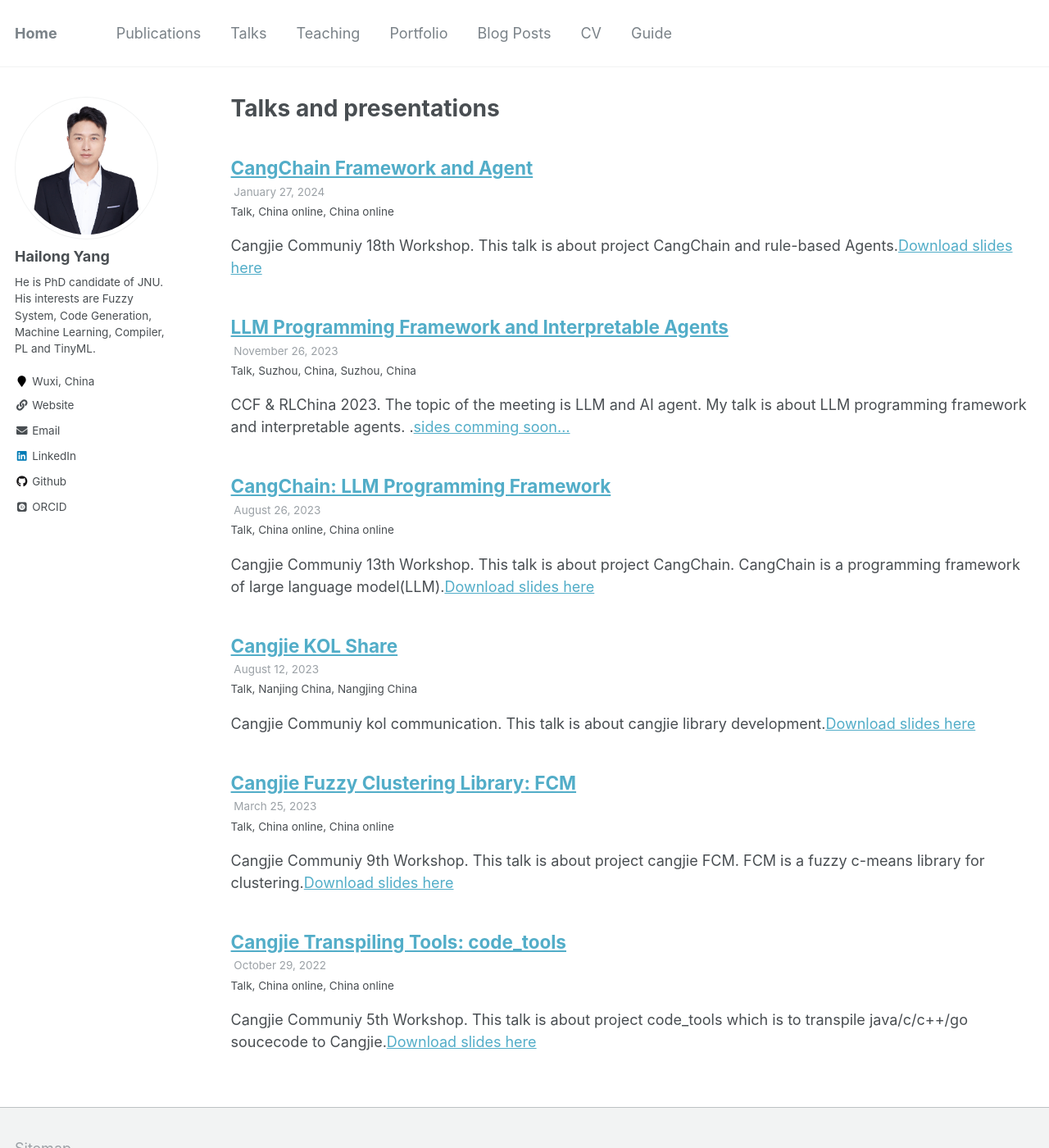
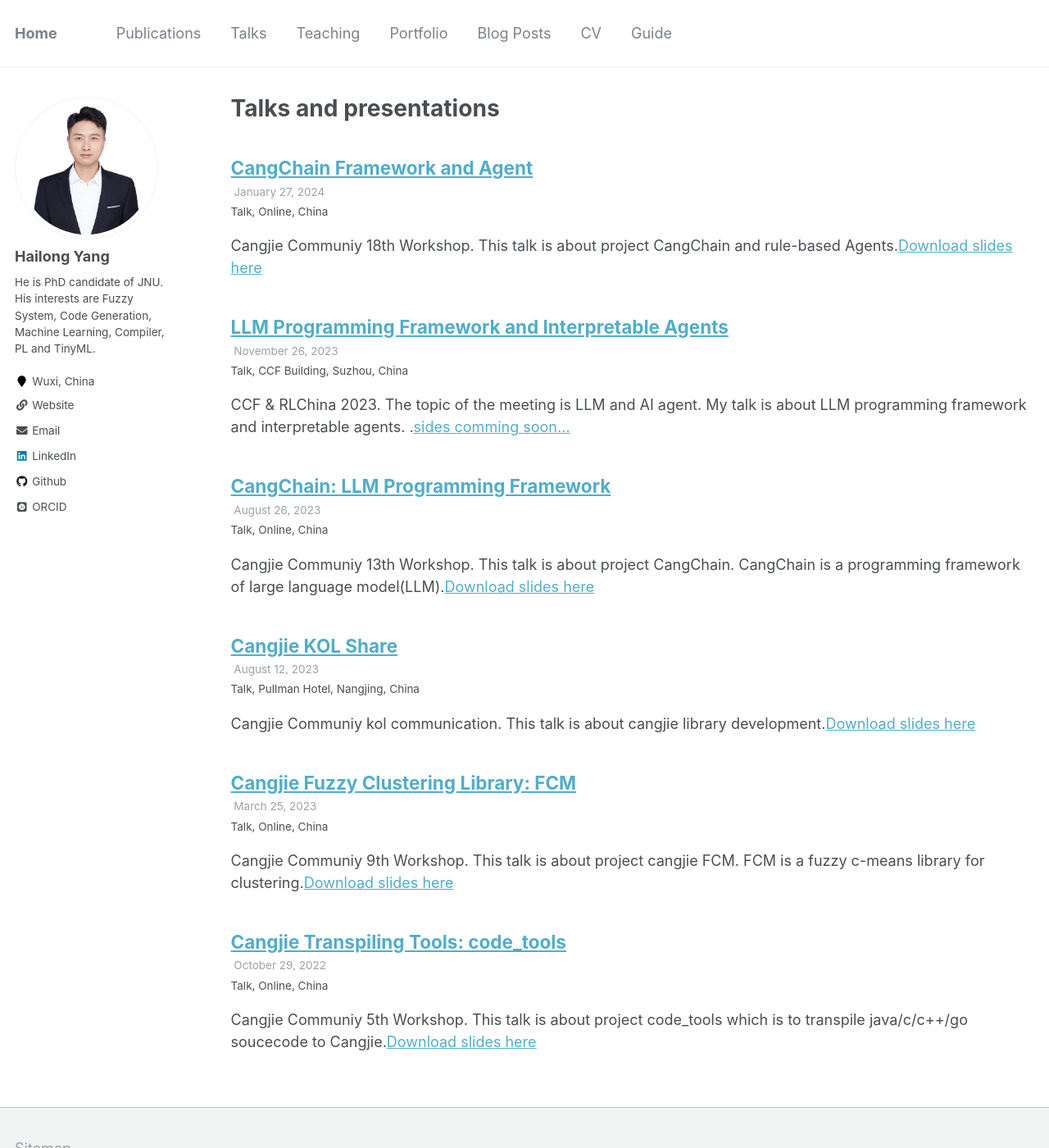
Before and after one commit to chinesebear/chinesebear.github.io, a Jekyll site: the page built from _pages/talks.html, in a window 1280 px wide and 1400 px high. Shown: the whole window at 82% size. Built offline with Jekyll 4.4.1, drawn with Linux system fonts in a browser that asks for light colours; some web fonts are replaced.

Commit message:
venue fix

```diff
--- a/_talks/2022-10-29-talk-cangjie-workshop.md
+++ b/_talks/2022-10-29-talk-cangjie-workshop.md
@@ -3,9 +3,9 @@ title: "Cangjie Transpiling Tools: code_tools"
 collection: talks
 type: "Talk"
 permalink:
-venue: "China online"
+venue: "Online"
 date: 2022-10-29
-location: "China online"
+location: "China"
 ---
 
 Cangjie Communiy 5th Workshop. This talk is about project code_tools which is to transpile java/c/c++/go soucecode to Cangjie.[Download slides here](https://yanghailong.me/files/code_tools.pdf)
--- a/_talks/2023-03-25-talk-cangjie-workshop.md
+++ b/_talks/2023-03-25-talk-cangjie-workshop.md
@@ -3,9 +3,9 @@ title: "Cangjie Fuzzy Clustering Library: FCM"
 collection: talks
 type: "Talk"
 permalink: /talks/2022-10-29-talk-cangjie-workshop
-venue: "China online"
+venue: "Online"
 date: 2023-03-25
-location: "China online"
+location: "China"
 ---
 
 Cangjie Communiy 9th Workshop. This talk is about project cangjie FCM. FCM is a fuzzy c-means library for clustering.[Download slides here](https://yanghailong.me/files/cangjie_fcm.pdf)
--- a/_talks/2023-08-12-talk-cangjie-kol.md
+++ b/_talks/2023-08-12-talk-cangjie-kol.md
@@ -3,9 +3,9 @@ title: "Cangjie KOL Share"
 collection: talks
 type: "Talk"
 permalink: /talks/2023-03-25-talk-cangjie-workshop
-venue: "Nanjing China"
+venue: "Pullman Hotel"
 date: 2023-08-12
-location: "Nangjing China"
+location: "Nangjing, China"
 ---
 
 Cangjie Communiy kol communication. This talk is about cangjie library development.[Download slides here](https://yanghailong.me/files/cangjie-kol-talk.pdf)
--- a/_talks/2023-08-26-talk-cangjie-workshop.md
+++ b/_talks/2023-08-26-talk-cangjie-workshop.md
@@ -3,9 +3,9 @@ title: "CangChain: LLM Programming Framework"
 collection: talks
 type: "Talk"
 permalink: /talks/2023-08-12-talk-cangjie-kol
-venue: "China online"
+venue: "Online"
 date: 2023-08-26
-location: "China online"
+location: "China"
 ---
 
 Cangjie Communiy 13th Workshop. This talk is about project CangChain. CangChain is a programming framework of large language model(LLM).[Download slides here](https://yanghailong.me/files/cangchain.pdf)
--- a/_talks/2023-11-26-talk-ccf-rlchina2023.md
+++ b/_talks/2023-11-26-talk-ccf-rlchina2023.md
@@ -3,7 +3,7 @@ title: "LLM Programming Framework and Interpretable Agents"
 collection: talks
 type: "Talk"
 permalink: /talks/2023-08-26-talk-cangjie-workshop
-venue: "Suzhou, China"
+venue: "CCF Building"
 date: 2023-11-26
 location: "Suzhou, China"
 ---
--- a/_talks/2024-01-27-talk-cangjie-workshop.md
+++ b/_talks/2024-01-27-talk-cangjie-workshop.md
@@ -3,9 +3,9 @@ title: "CangChain Framework and Agent"
 collection: talks
 type: "Talk"
 permalink: /talks/2023-11-26-talk-ccf-rlchina2023
-venue: "China online"
+venue: "Online"
 date: 2024-01-27
-location: "China online"
+location: "China"
 ---
 
 Cangjie Communiy 18th Workshop. This talk is about project CangChain and rule-based Agents.[Download slides here](https://yanghailong.me/files/cangchain-agent.pdf)
```
